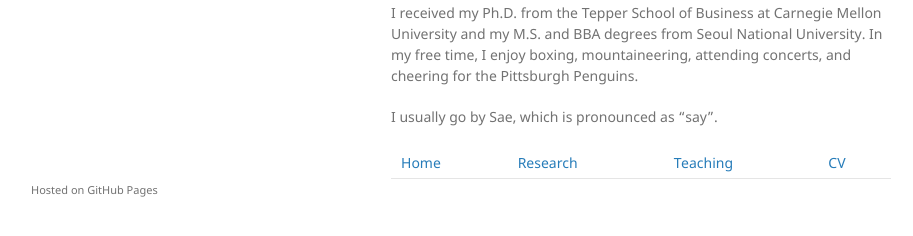
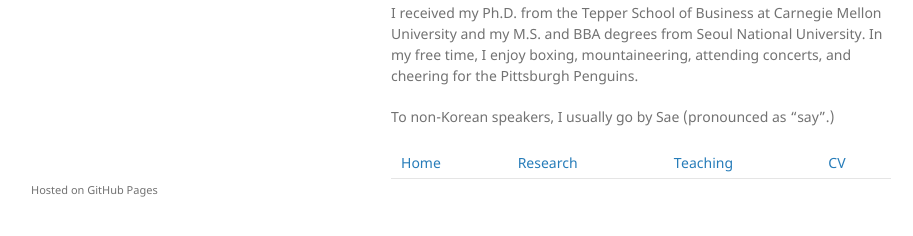
Before and after one commit to saepark/saepark.github.io, a Jekyll site: the page built from index.md, in a window 1280 px wide. Shown: the part 631-867 px from the top of the page, without its empty margins (179-1092 px from the left). Built offline with Jekyll 4.4.1, drawn with Linux system fonts in a browser that asks for light colours; our own code applies the rules of GitHub Pages for plain Markdown files.

Commit message:
Update index.md

```diff
--- a/index.md
+++ b/index.md
@@ -6,6 +6,6 @@ My research examines strategic human capital through the lens of knowledge manag
 
 I received my Ph.D. from the Tepper School of Business at Carnegie Mellon University and my M.S. and BBA degrees from Seoul National University. In my free time, I enjoy boxing, mountaineering, attending concerts, and cheering for the Pittsburgh Penguins.
 
-I usually go by Sae, which is pronounced as "say".
+To non-Korean speakers, I usually go by Sae (pronounced as "say".)
 
 [Home](./index.html) | [Research](./research.html) | [Teaching](./teaching.html) | [CV](./CV.html)
```
